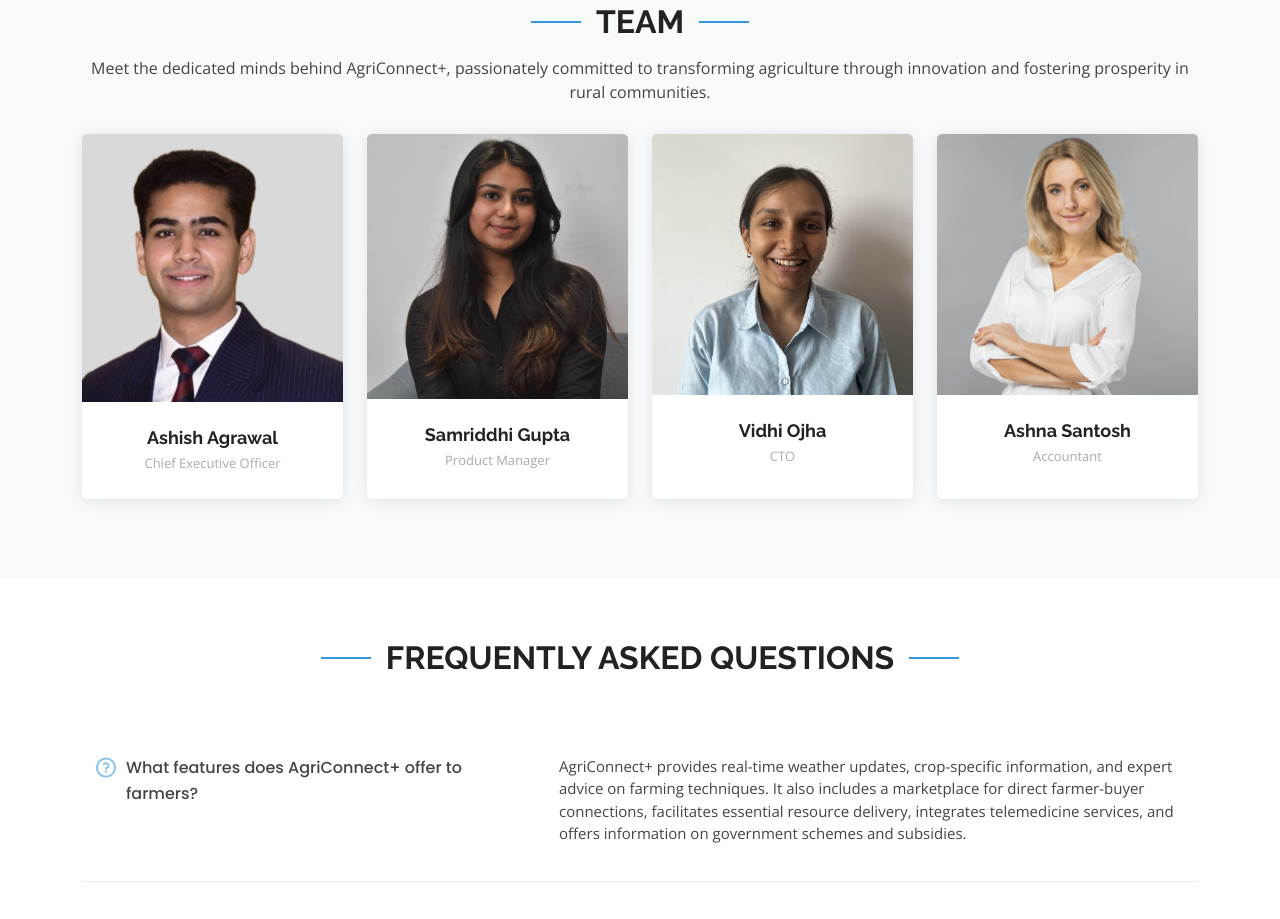
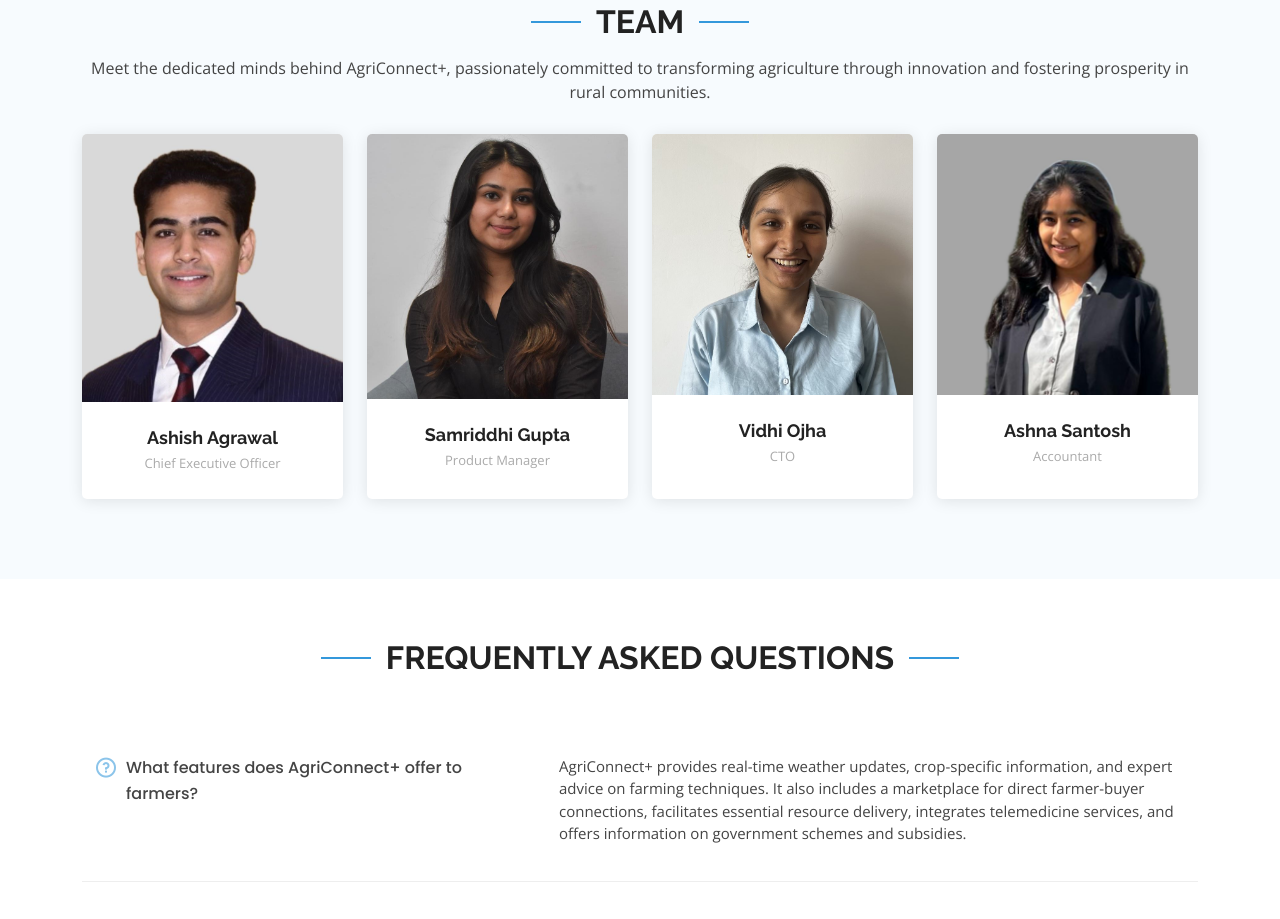
Before and after one commit to ashishagrawal1012/AgriConnect, a plain HTML site: page index.html in a window 1280 px wide. Shown: the part 2739-3658 px from the top of the page. Drawn offline with nearby package versions, Linux system fonts and the light colour scheme.

Commit message:
Update index.html

```diff
--- a/index.html
+++ b/index.html
@@ -418,7 +418,7 @@
           <div class="col-lg-3 col-md-6 d-flex align-items-stretch">
             <div class="member" data-aos="fade-up" data-aos-delay="400">
               <div class="member-img">
-                <img src="assets/img/team/team-4.jpg" class="img-fluid" alt="">
+                <img src="assets/img/Ashna.jpg" class="img-fluid" alt="">
                 <div class="social">
                   <a href=""><i class="bi bi-twitter"></i></a>
                   <a href=""><i class="bi bi-facebook"></i></a>
```
